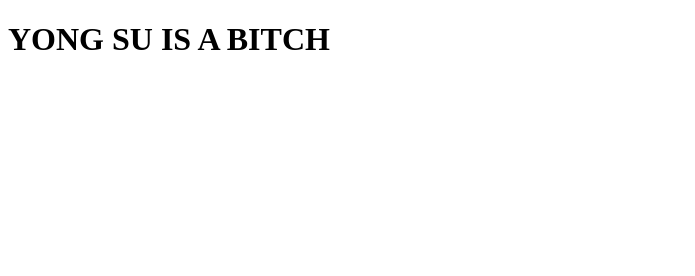
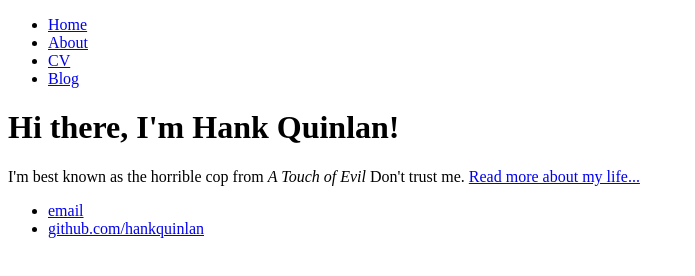
Before and after one commit to TanKenny/ktan.github.io, a plain HTML site: page index.html in a window 1280 px wide. Shown: the whole page, without its empty margins (0-695 px from the left). Drawn offline with Linux system fonts and the light colour scheme.

Commit message:
index update

```diff
--- a/index.html
+++ b/index.html
@@ -1,12 +1,28 @@
 <!DOCTYPE html>
-<html lang="en">
-  <head>
-    <meta charset="UTF-8" />
-    <meta name="viewport" content="width=device-width, initial-scale=1.0" />
-    <meta http-equiv="X-UA-Compatible" content="ie=edge" />
-    <title>Document</title>
-  </head>
-  <body>
-    <h1>YONG SU IS A BITCH</h1>
-  </body>
+<html>
+	<head>
+		<title>Hank Quinlan, Horrible Cop</title>
+	</head>
+	<body>
+		<nav>
+    		<ul>
+        		<li><a href="/">Home</a></li>
+	        	<li><a href="/about">About</a></li>
+        		<li><a href="/cv">CV</a></li>
+        		<li><a href="/blog">Blog</a></li>
+    		</ul>
+		</nav>
+		<div class="container">
+    		<div class="blurb">
+        		<h1>Hi there, I'm Hank Quinlan!</h1>
+				<p>I'm best known as the horrible cop from <em>A Touch of Evil</em> Don't trust me. <a href="/about">Read more about my life...</a></p>
+    		</div><!-- /.blurb -->
+		</div><!-- /.container -->
+		<footer>
+    		<ul>
+        		<li><a href="mailto:hankquinlanhub@gmail.com">email</a></li>
+        		<li><a href="https://github.com/hankquinlan">github.com/hankquinlan</a></li>
+			</ul>
+		</footer>
+	</body>
 </html>
```
